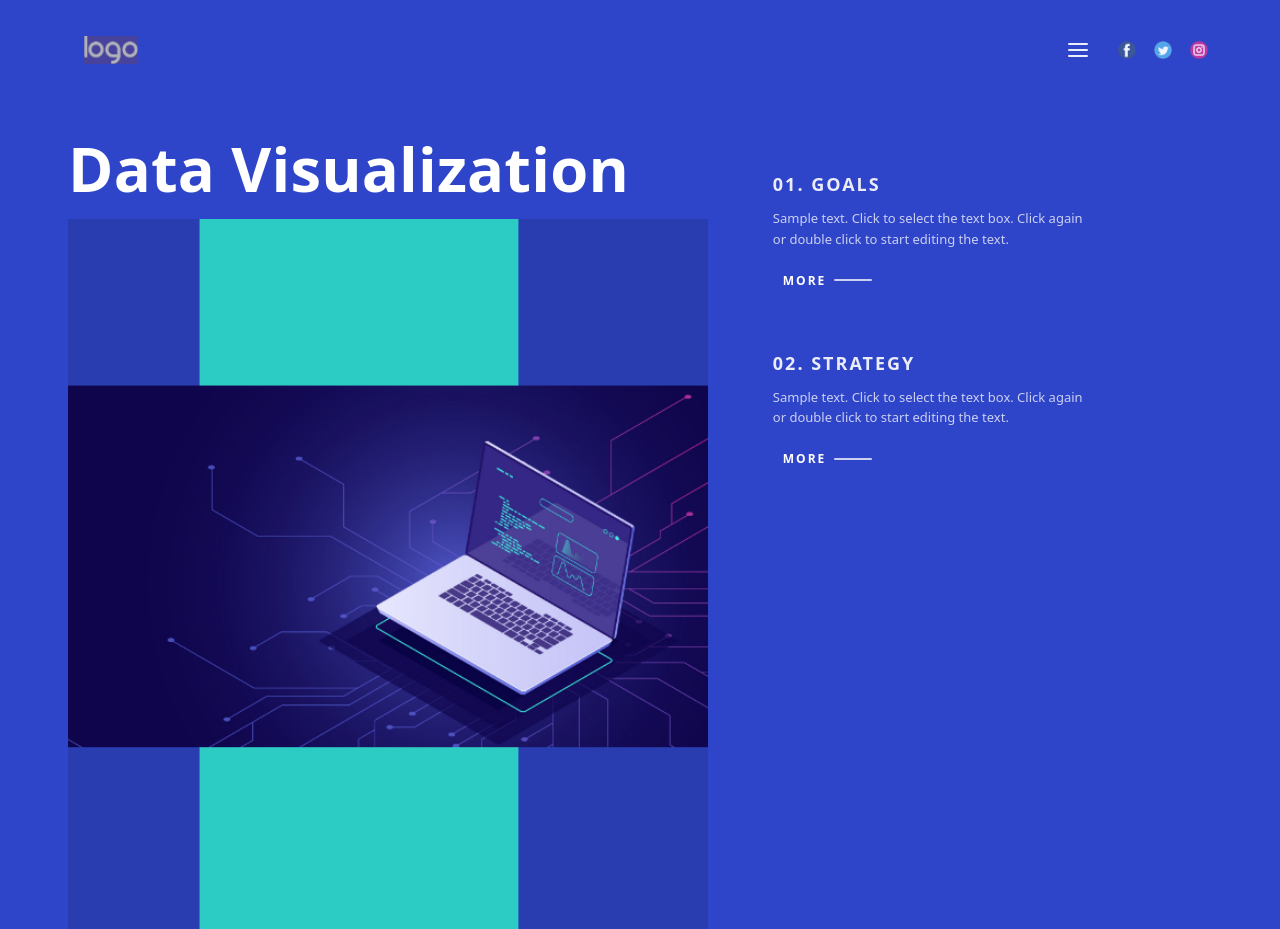
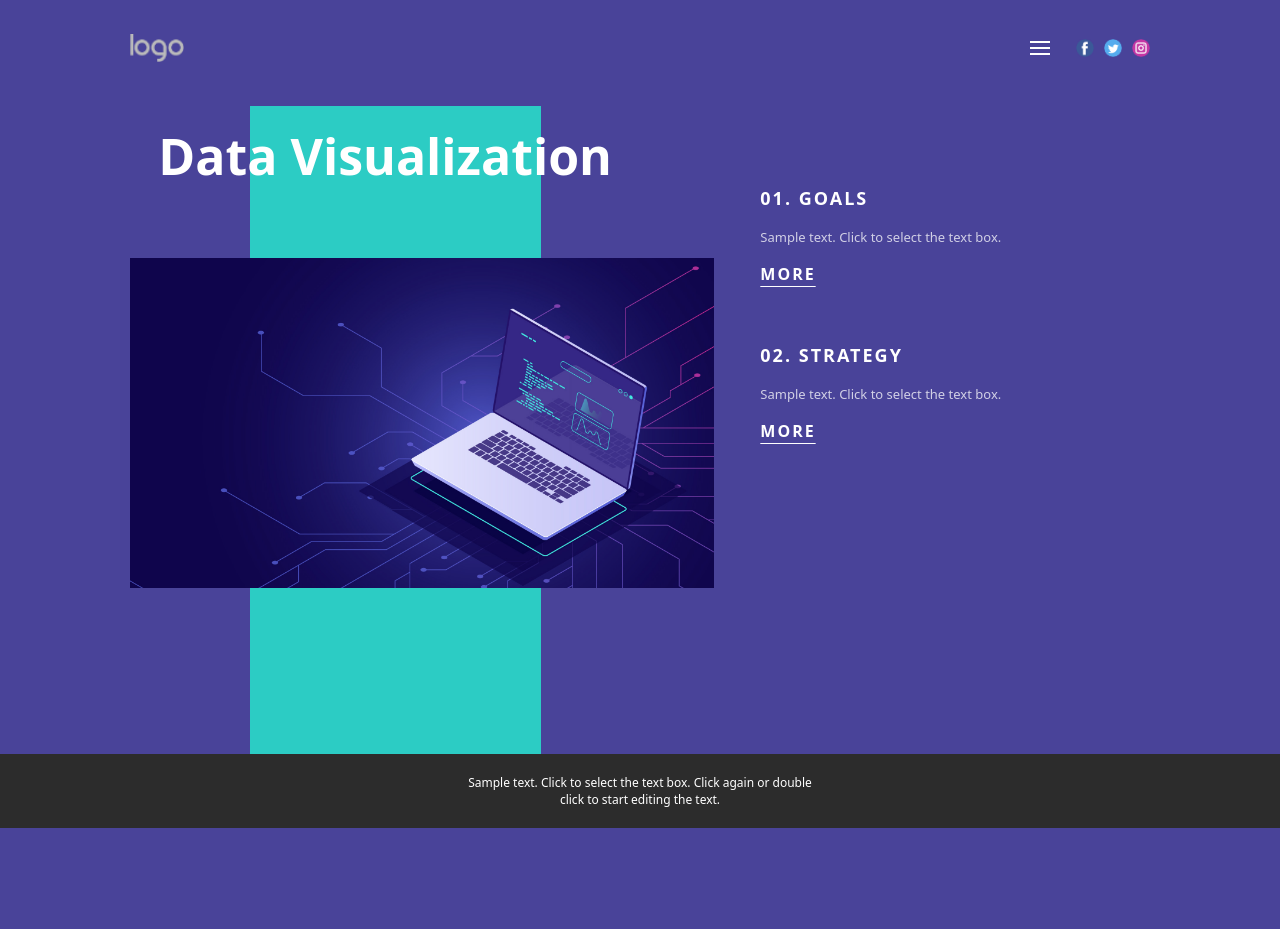
Before and after one commit to TempAdw/Web4, a plain HTML site: page index.html in a window 1280 px wide. Shown: the top 929 px of the page. After the commit the page ends 828 px from the top, so only its background shows below. Drawn offline with Linux system fonts and the light colour scheme.

Commit message:
Update index.html

```diff
--- a/index.html
+++ b/index.html
@@ -1,303 +1,189 @@
-<!doctype html>
-<html lang="uk">
-<head>
-  <meta charset="utf-8" />
-  <meta name="viewport" content="width=device-width, initial-scale=1" />
+<html lang="uk"><head>
+<meta charset="utf-8">
+<meta name="viewport" content="width=device-width, initial-scale=1">
 <title>Data Visualization</title>
 
 <style>
 :root{
-      --bg: #2f45c9;
-      --text: #ffffff;
-      --muted: rgba(255,255,255,.75);
-      --muted2: rgba(255,255,255,.55);
-      --card: rgba(0,0,0,.0);
-
-      --hover: rgba(255,255,255,.12);
-      --active: rgba(0,0,0,.18);
-
-      --footer: #2c2c2c;
+  --bg:#494399;
+  --text:#fff;
+  --muted:rgba(255,255,255,.75);
+  --hover:rgba(255,255,255,.12);
+  --active:rgba(0,0,0,.18);
+  --footer:#2c2c2c;
 }
 
-    *{ box-sizing: border-box; }
+*{box-sizing:border-box;}
 body{
   margin:0;
-      font-family: system-ui, -apple-system, Segoe UI, Roboto, Arial, sans-serif;
-      background: var(--bg);
-      color: var(--text);
+  font-family:system-ui;
+  background:var(--bg);
+  color:var(--text);
+
+  min-height: 100vh;
+  display: flex;
+  flex-direction: column;
 }
 
 .wrap{
-      max-width: 1200px;
+  max-width:1200px;
   margin: 0 auto;
-      padding: 26px 28px 0;
-      position: relative;
+  padding:26px 28px 0;
 }
 
-    /* ===== HEADER ===== */
+/* HEADER */
 header{
   display:flex;
+  justify-content:space-between;
   align-items:center;
-      justify-content: space-between;
-      gap: 16px;
-      min-height: 48px;
 }
 
-    .logo{
-      display:flex;
-      align-items:center;
-      gap: 10px;
-      text-decoration:none;
-      color: var(--text);
-      font-weight: 700;
-      letter-spacing: .4px;
+.logo img{height:28px;}
+
+.top-right{display:flex;gap:14px;align-items:center;}
+
+.burger{
+  width:44px;height:44px;border:0;background:none;
+  display:grid;place-items:center;border-radius:12px;
+  cursor:pointer;
 }
-
-    .logo img{
-      width: 86px;
-      height: 28px;
-      object-fit: contain;
-      display:block;
-      opacity: .95;
-    }
-
-    .top-right{
-      display:flex;
-      align-items:center;
-      gap: 14px;
-    }
-
-    /* Burger button */
-    .burger{
-      width: 44px;
-      height: 44px;
-      border: 0;
-      background: transparent;
-      border-radius: 12px;
-      cursor: pointer;
-      display:grid;
-      place-items:center;
-      transition: background-color 150ms ease, transform 80ms ease;
-    }
-    .burger:hover{ background: var(--hover); }
-    .burger:active{ transform: translateY(1px); background: var(--active); }
+.burger:hover{background:var(--hover);}
+.burger:active{background:var(--active);transform:translateY(1px);}
 
 .burger .lines,
 .burger .lines::before,
 .burger .lines::after{
   content:"";
+  width:20px;height:2px;
+  background:white;
   display:block;
-      width: 20px;
-      height: 2px;
-      background: rgba(255,255,255,.9);
-      border-radius: 2px;
-      position: relative;
+  position:relative;
 }
-    .burger .lines::before{ position:absolute; top:-6px; left:0; }
-    .burger .lines::after{ position:absolute; top:6px; left:0; }
+.burger .lines::before{position:absolute;top:-6px;}
+.burger .lines::after{position:absolute;top:6px;}
 
-    .social{
-      display:flex;
-      gap: 10px;
-      align-items:center;
-    }
-    .social a{
-      width: 26px;
-      height: 26px;
+.social{display:flex;gap:10px;}
+.social img{width:18px;height:18px;}
+
+/* MAIN */
+main{
   display:grid;
-      place-items:center;
-      border-radius: 999px;
-      text-decoration:none;
-      transition: background-color 150ms ease, transform 80ms ease;
-    }
-    .social a:hover{ background: var(--hover); }
-    .social a:active{ transform: translateY(1px); background: var(--active); }
-    .social img{
-      width: 18px;
-      height: 18px;
-      display:block;
-      object-fit: contain;
-      opacity: .95;
-    }
-
-    /* ===== MAIN LAYOUT ===== */
-    main{
-      padding: 36px 0 54px;
-      display:grid;
-      grid-template-columns: 1.35fr 0.9fr;
-      gap: 46px;
-      align-items:start;
-      position: relative;
-    }
-
-    .stripe-zone{
-      position:absolute;
-      left: 32%;
-      top: 0;
-      bottom: -40px;
-      width: 280px;
-      pointer-events:none;
-      opacity: 0;
-    }
-
-    /* LEFT */
-    .hero-title{
-      font-size: clamp(42px, 4.8vw, 66px);
-      line-height: 1.05;
-      font-weight: 800;
-      margin: 26px 0 18px;
-      letter-spacing: .2px;
+  grid-template-columns:1.35fr .9fr;
+  gap:46px;
+  padding:36px 0 0;
 }
 
 .hero-media{
-      background: rgba(0,0,0,.12);
-      border-radius: 0;
-      padding: 0;
-      overflow:hidden;
-      max-width: 640px;
+  position:relative;
+  max-width:640px;
 }
 
 .hero-media img{
-      width: 100%;
-      height: auto;
+  width:100%;
   display:block;
 }
 
-    /* RIGHT blocks */
-    .side{
-      padding-top: 62px;
+.overlay-title{
+  position:absolute;
+  top:24px;
+  left:28px;
+  font-size:clamp(42px,4.8vw,50px);
+  font-weight:800;
+  line-height:1.05;
+  margin:0;
 }
 
-    .block{
-      margin-bottom: 54px;
+/* RIGHT */
+.side{padding-top:62px;}
+.block{margin-bottom:54px;}
+.block h3{letter-spacing:2px;font-size:18px;}
+.block p{color:var(--muted);font-size:13px;max-width:320px;}
+
+.more{
+  color:white;
+  text-decoration: underline;
+  text-underline-offset: 6px;
+  font-weight:800;
+  letter-spacing:2px;
+  display:inline-block;
+  padding:4px 0;
+}
+.more:hover{
+  opacity:.85;
+}
+.more:active{
+  opacity:.65;
 }
 
-    .block h3{
-      margin: 0 0 12px;
-      font-size: 18px;
-      letter-spacing: 2px;
-      opacity: .9;
-      font-weight: 800;
+/* FOOTER */
+footer{
+  background:var(--footer);
+  flex: 1;
+  display:flex;
+  align-items:center;
+  justify-content:center;
+  text-align:center;
+  font-size:12px;
+  padding: 20px;
 }
 
-    .block p{
-      margin: 0 0 14px;
-      color: var(--muted);
-      max-width: 320px;
-      font-size: 13px;
-      line-height: 1.6;
-    }
-
-    /* "MORE" link button */
-    .more{
-      display:inline-flex;
-      align-items:center;
-      gap: 8px;
-      color: var(--text);
-      text-decoration:none;
-      font-weight: 800;
-      letter-spacing: 2px;
-      font-size: 12px;
-      padding: 8px 10px;
-      border-radius: 10px;
-      transition: background-color 150ms ease, transform 80ms ease;
-    }
-    .more::after{
-      content:"";
-      width: 38px;
-      height: 2px;
-      background: rgba(255,255,255,.75);
-      display:block;
-      border-radius: 2px;
-    }
-    .more:hover{ background: var(--hover); }
-    .more:active{ transform: translateY(1px); background: var(--active); }
-
-    /* ===== FOOTER ===== */
-    footer{
-      background: var(--footer);
-      color: rgba(255,255,255,.85);
-      padding: 20px 16px;
-      text-align:center;
-      font-size: 12px;
-      line-height: 1.5;
-    }
-
-    /* ===== RESPONSIVE ===== */
-    @media (max-width: 980px){
-      main{
-        grid-template-columns: 1fr;
-        gap: 28px;
-      }
-      .side{ padding-top: 0; }
-      .hero-media{ max-width: 100%; }
+/* RESPONSIVE */
+@media(max-width:980px){
+  main{grid-template-columns:1fr;}
+  .side{padding-top:0;}
 }
 </style>
 </head>
 
 <body>
 <div class="wrap">
+
 <header>
-      <a class="logo" href="#">
-        <img src="logo.png" alt="logo">
-      </a>
+  <a class="logo" href="#"><img src="logo.png"></a>
 
   <div class="top-right">
-        <button class="burger" type="button" aria-label="Відкрити меню">
-          <span class="lines" aria-hidden="true"></span>
-        </button>
-
-        <nav class="social" aria-label="Соцмережі">
-          <a href="#" aria-label="Facebook">
-            <img src="facebook.png" alt="">
-          </a>
-          <a href="#" aria-label="Twitter">
-            <img src="twitter.png" alt="">
-          </a>
-          <a href="#" aria-label="Instagram">
-            <img src="instagram.png" alt="">
-          </a>
+    <button class="burger"><span class="lines"></span></button>
+    <nav class="social">
+      <a href="#"><img src="facebook.png"></a>
+      <a href="#"><img src="twitter.png"></a>
+      <a href="#"><img src="instagram.png"></a>
     </nav>
   </div>
 </header>
 
 <main>
-      <div class="stripe-zone" aria-hidden="true"></div>
 
 <section class="hero">
-        <h1 class="hero-title">Data Visualization</h1>
-
 <div class="hero-media">
+  <h1 class="overlay-title">Data Visualization</h1>
   <img src="laptop.png" alt="Ноутбук">
 </div>
 </section>
 
 <aside class="side">
+
 <div class="block">
 <h3>01. GOALS</h3>
-          <p>
-            Sample text. Click to select the text box. Click again or double click
-            to start editing the text.
-          </p>
+<p>Sample text. Click to select the text box.</p>
 <a class="more" href="#">MORE</a>
 </div>
 
 <div class="block">
 <h3>02. STRATEGY</h3>
-          <p>
-            Sample text. Click to select the text box. Click again or double click
-            to start editing the text.
-          </p>
+<p>Sample text. Click to select the text box.</p>
 <a class="more" href="#">MORE</a>
 </div>
+
 </aside>
 </main>
+
 </div>
 
 <footer>
 Sample text. Click to select the text box. Click again or double<br>
 click to start editing the text.
 </footer>
-</body>
 
-</html>
+
+
+</body></html>
```
Lines whose indentation alone changed are shown as unchanged.
